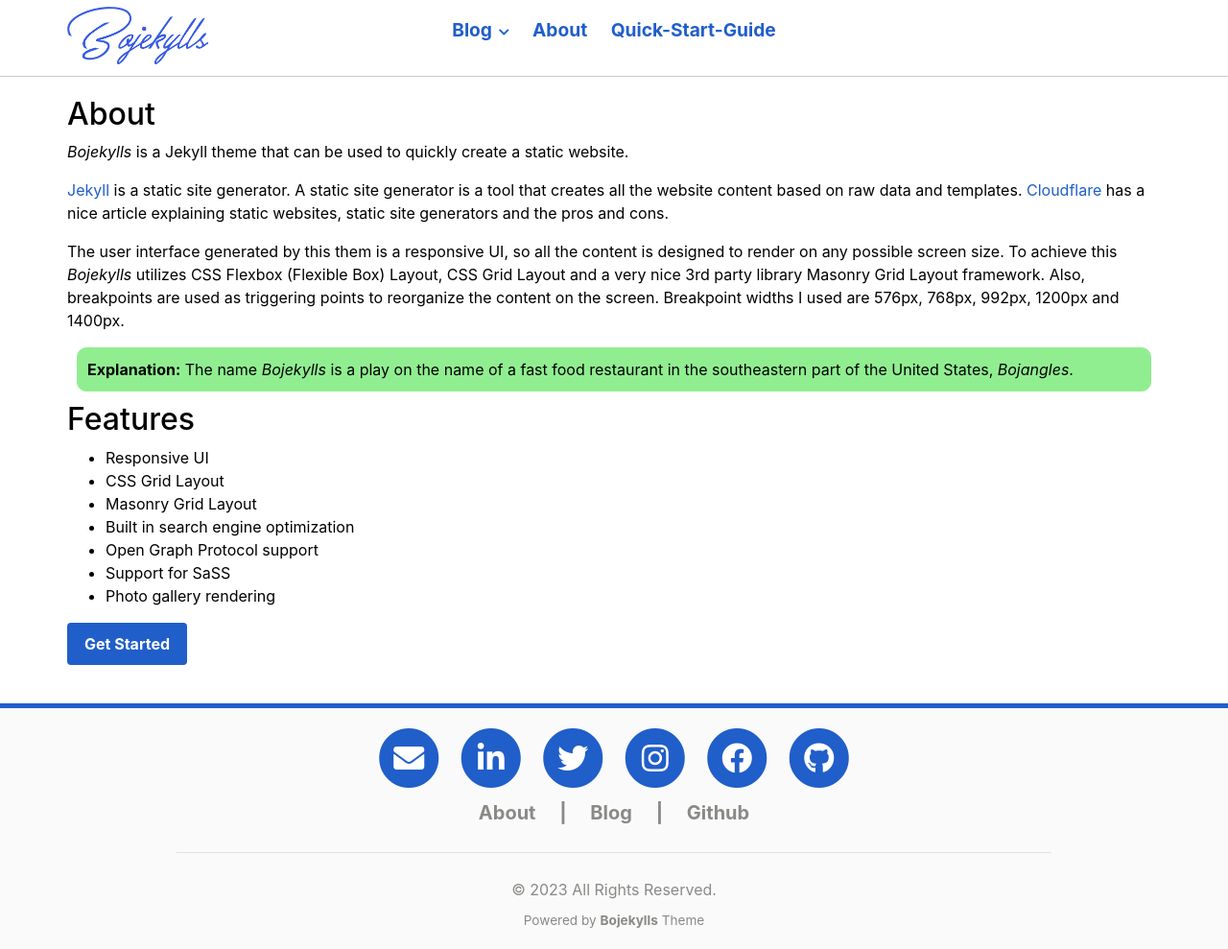
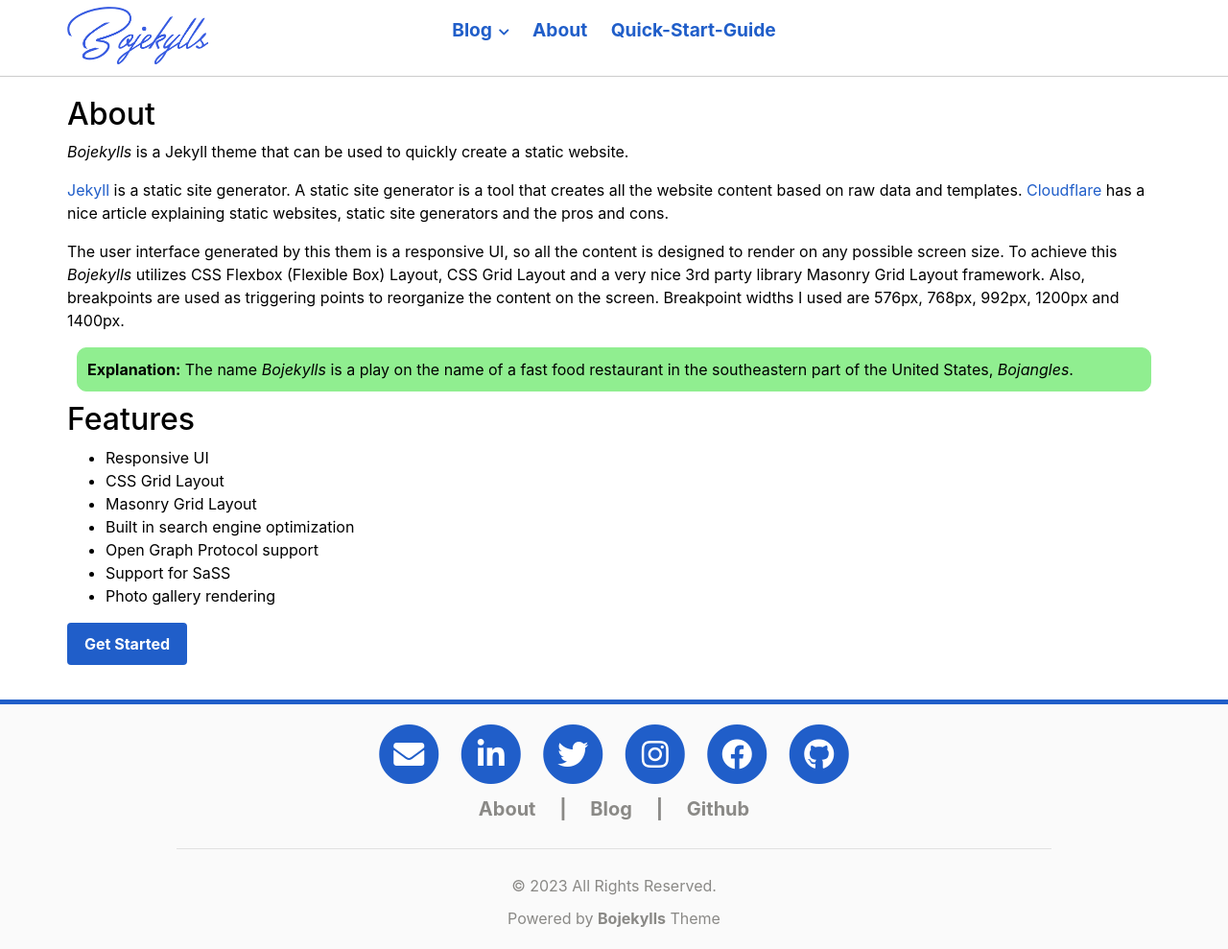
Before and after one commit to rossgodwin/bojekylls, a Jekyll site: the page built from _pages/about.md, in a window 1280 px wide and 989 px high. Shown: the whole window at 96% size. Built offline with Jekyll 4.4.1, drawn with Linux system fonts in a browser that asks for light colours.

Commit message:
Site footer adjustment

```diff
--- a/_sass/bojekylls/abstracts/_variables.scss
+++ b/_sass/bojekylls/abstracts/_variables.scss
@@ -2,7 +2,7 @@ $small-device-page-header-height: 60px;
 $medium-device-page-header-height: 80px;
 
 $viewport-content-max-width: 1140px;
-$viewport-left-padding: 16px; // TODO rename small-device-viewport-left-padding
+$viewport-left-padding: 16px;
 $viewport-right-padding: 16px;
 
 $color-blue: #205ec9;
--- a/_sass/bojekylls/components/_site-footer.scss
+++ b/_sass/bojekylls/components/_site-footer.scss
@@ -61,8 +61,6 @@
 }
 
 .gs-bjk-site-footer-line2 {
-	font-size: 0.85em;
-
 	@include themify() {
 		@include _styleLinkApplySameColorToAllStates(v(page-footer-text-color));
 	}
--- a/_sass/gs-css-core/components/_links.scss
+++ b/_sass/gs-css-core/components/_links.scss
@@ -10,3 +10,10 @@
 		text-decoration: none;
 	}
 }
+
+.gs-link-underline {
+	text-decoration: underline;
+	&:hover {
+		text-decoration: underline;
+	}
+}
```
